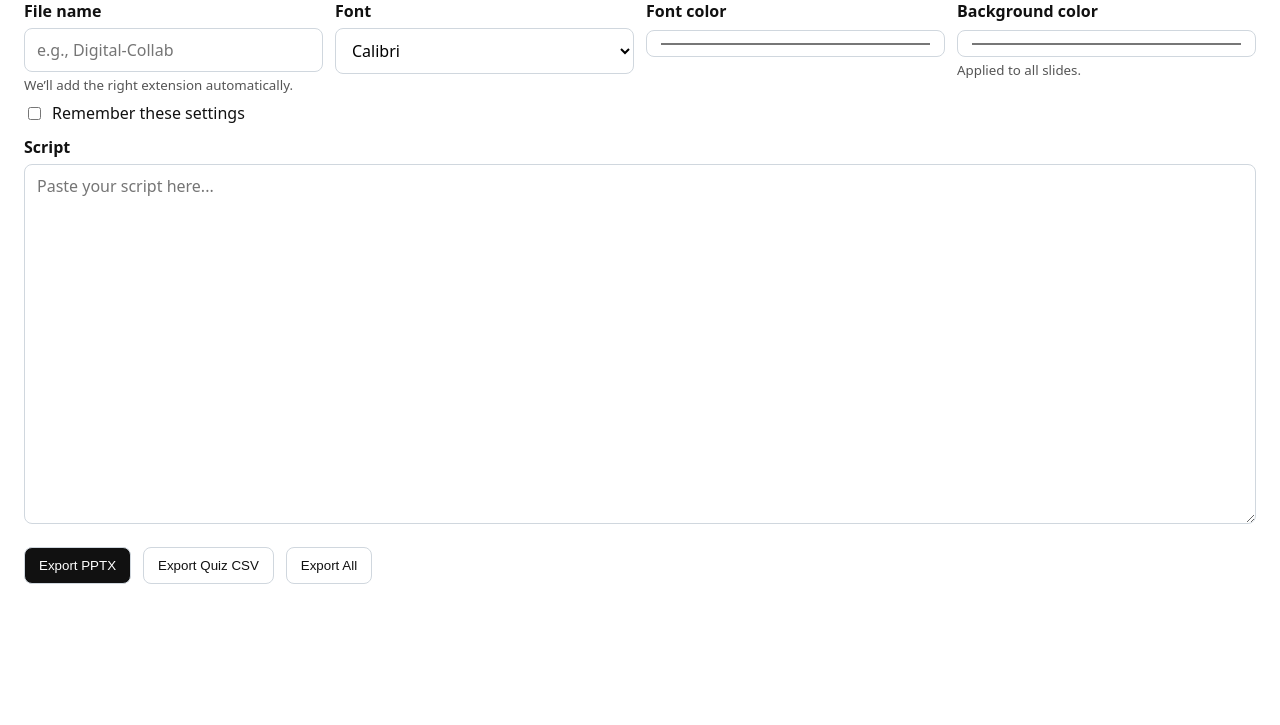
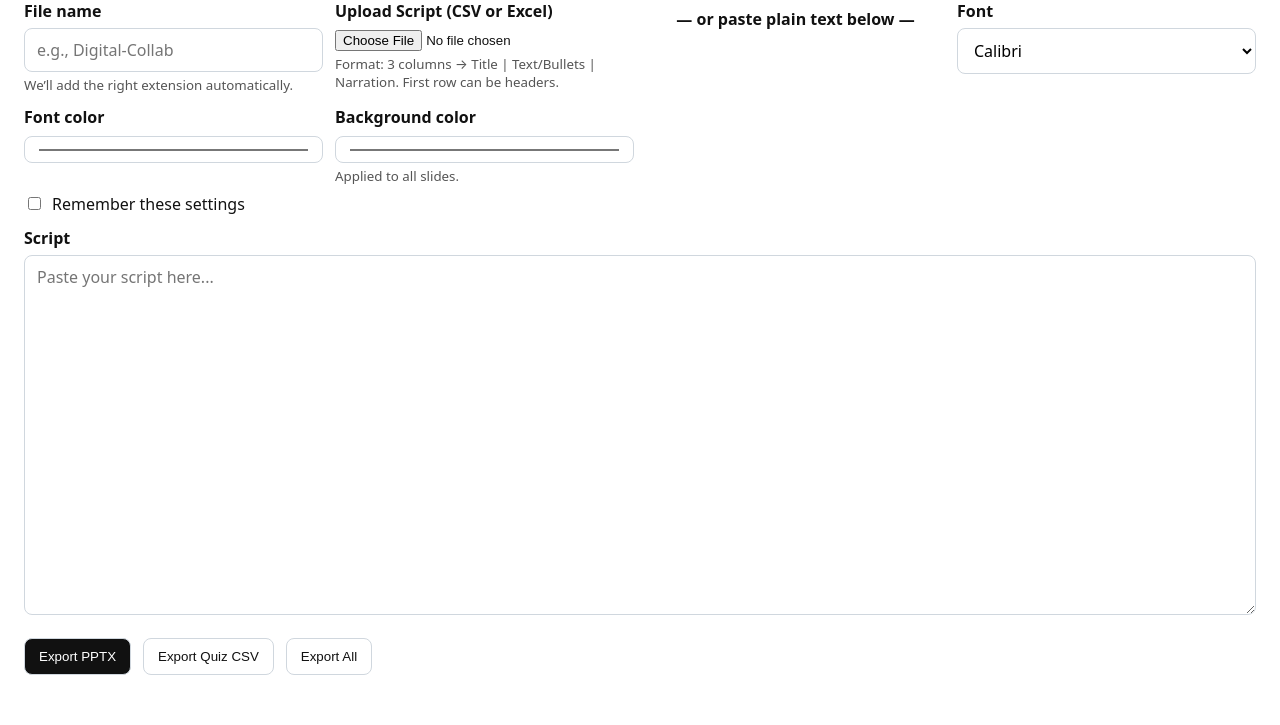
Before and after one commit to aquilaeducation/script2slide, a plain HTML site: page index.html in a window 1280 px wide. Shown: the part 75-800 px from the top of the page. Drawn offline with Linux system fonts and the light colour scheme.

Commit message:
Update index.html

```diff
--- a/index.html
+++ b/index.html
@@ -39,7 +39,15 @@
           <input id="filename" name="filename" type="text" placeholder="e.g., Digital-Collab" />
           <small class="hint">We’ll add the right extension automatically.</small>
         </div>
+ <div>
+    <label for="upload">Upload Script (CSV or Excel)</label>
+    <input id="upload" name="upload" type="file" accept=".csv,.xlsx,.xls,.tsv" />
+    <small class="hint">Format: 3 columns → Title | Text/Bullets | Narration. First row can be headers.</small>
+  </div>
 
+  <div style="text-align:center; margin:8px 0;">
+    <b>— or paste plain text below —</b>
+  </div>
         <div>
           <label for="font_name">Font</label>
           <select id="font_name" name="font_name">
@@ -74,8 +82,8 @@
       </div>
 
       <div>
-        <label for="script">Script</label>
-        <textarea id="script" name="script" placeholder="Paste your script here..."></textarea>
+       <label for="script">Script</label>
+    <textarea id="script" name="script" placeholder="Paste your script here..."></textarea>
       </div>
 
       <div class="btns">
```
